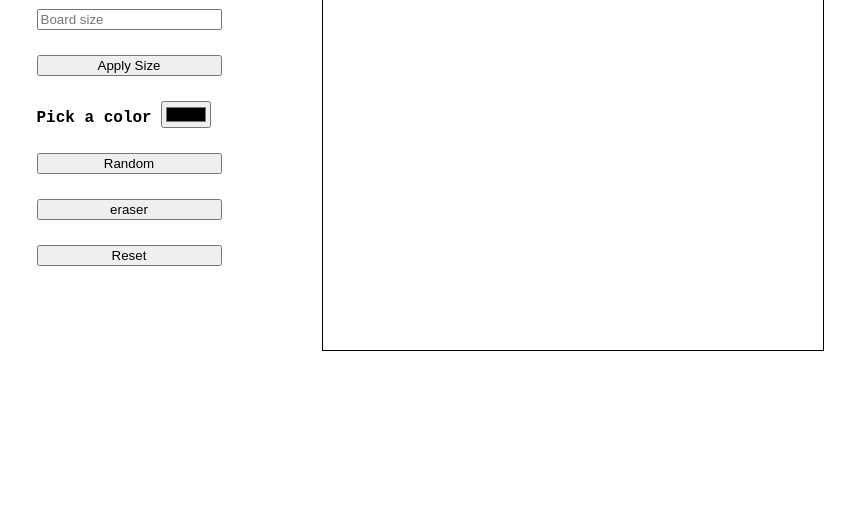
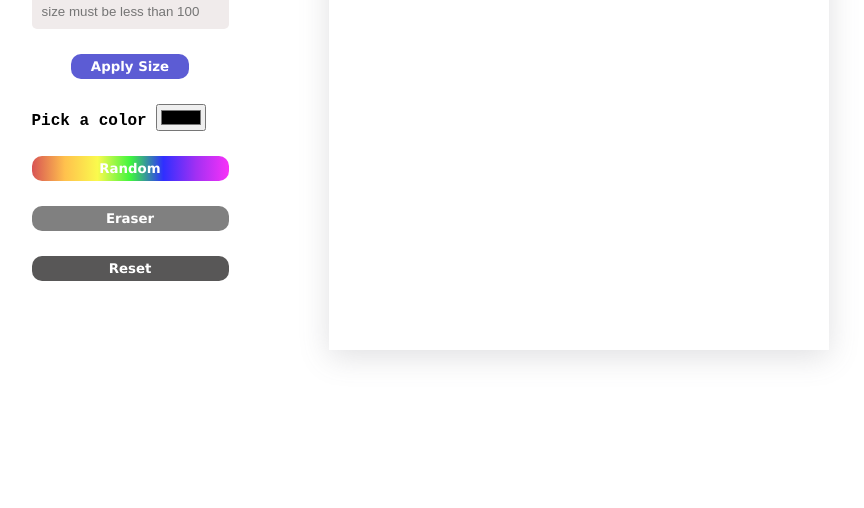
Before and after one commit to m0h1m3d/Etch-A-Scetch, a plain HTML site: page index.html in a window 1280 px wide. Shown: the part 308-816 px from the top of the page, without its empty margins (210-1074 px from the left). Drawn offline with Linux system fonts and the light colour scheme.

Commit message:
add styles to board, buttons and input

```diff
--- a/index.html
+++ b/index.html
@@ -11,13 +11,13 @@
     <div class="main">
         <div class="buttons">
         <img src="icon/ko.png" alt="logo" width="150px" height="150px">
-            <input type="text" class="input" placeholder="Board size ">
+            <input type="text" class="input" placeholder="size must be less than 100">
             <button class="size-btn">Apply Size</button>
             <label class='label' for="color">Pick a color
                 <input id='color' type="color" class="color">
             </label>
             <button class="random">Random</button>
-            <button class="eraser">eraser</button>
+            <button class="eraser">Eraser</button>
             <button class="Reset">Reset</button>
         </div>
 
--- a/main.js
+++ b/main.js
@@ -5,6 +5,7 @@ const eraser = document.querySelector('.eraser');
 const reset = document.querySelector('.Reset');
 const squares = document.querySelectorAll('.pixels');
 const random = document.querySelector('.random');
+const btns = document.querySelectorAll('button');
 let click = true;
 
 
@@ -60,3 +61,12 @@ function colorPixel(){
     this.style.background = 'white';
   }
 }
+
+btns.forEach((btn) => {
+  btn.addEventListener('click', () => {
+    btn.classList.add('clicked');
+    setTimeout(function(){
+      btn.classList.remove('clicked');
+    }, 100);
+  })
+});
--- a/style.css
+++ b/style.css
@@ -20,7 +20,7 @@ body{
     display: grid;
     height: 500px;
     width: 500px;
-    border: 1px solid black;
+    box-shadow: rgba(100, 100, 111, 0.2) 0px 7px 29px 0px;
 }
 
 .buttons{
@@ -28,6 +28,17 @@ body{
     justify-content: center;
     flex-direction: column;
     gap: 25px;
+}
+
+button{
+    width: 100%;
+    margin: 0 auto;
+    padding: 5px;
+    border: transparent;
+    border-radius: 10px;
+    color: white;
+    font-family: Verdana, Geneva, Tahoma, sans-serif;
+    font-weight: 800;
 }
 
 label{
@@ -38,3 +49,36 @@ label{
 img{
     margin-top: -100px;
 }
+
+.size-btn{
+    padding: 5px;
+    width: 60%;
+    background: rgb(92, 92, 212);
+}
+
+.random{
+    background: linear-gradient(to right, rgb(216, 84, 84), rgb(255, 193, 77), rgb(250, 250, 77), rgb(63, 245, 63), rgb(47, 47, 255), rgb(162, 48, 243), rgb(248, 49, 248));
+}
+
+.eraser{
+    background: grey;
+}
+
+.Reset{
+    background: rgb(88, 87, 87);
+}
+
+.clicked{
+    scale: 1.1;
+}
+
+.input{
+    padding: 10px;
+    border-radius: 5px;
+    border: transparent;
+    background-color: rgb(240, 235, 235);
+}
+
+.input:focus{
+    outline: none;
+}
```
